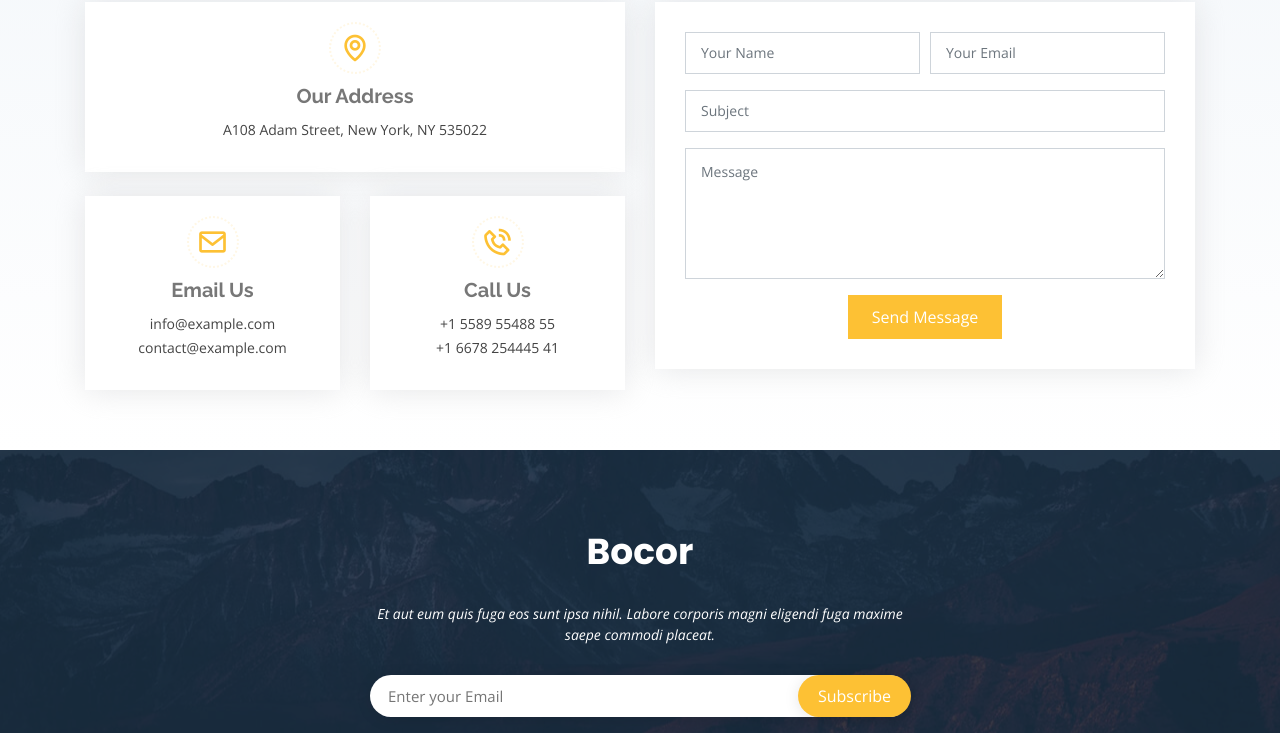
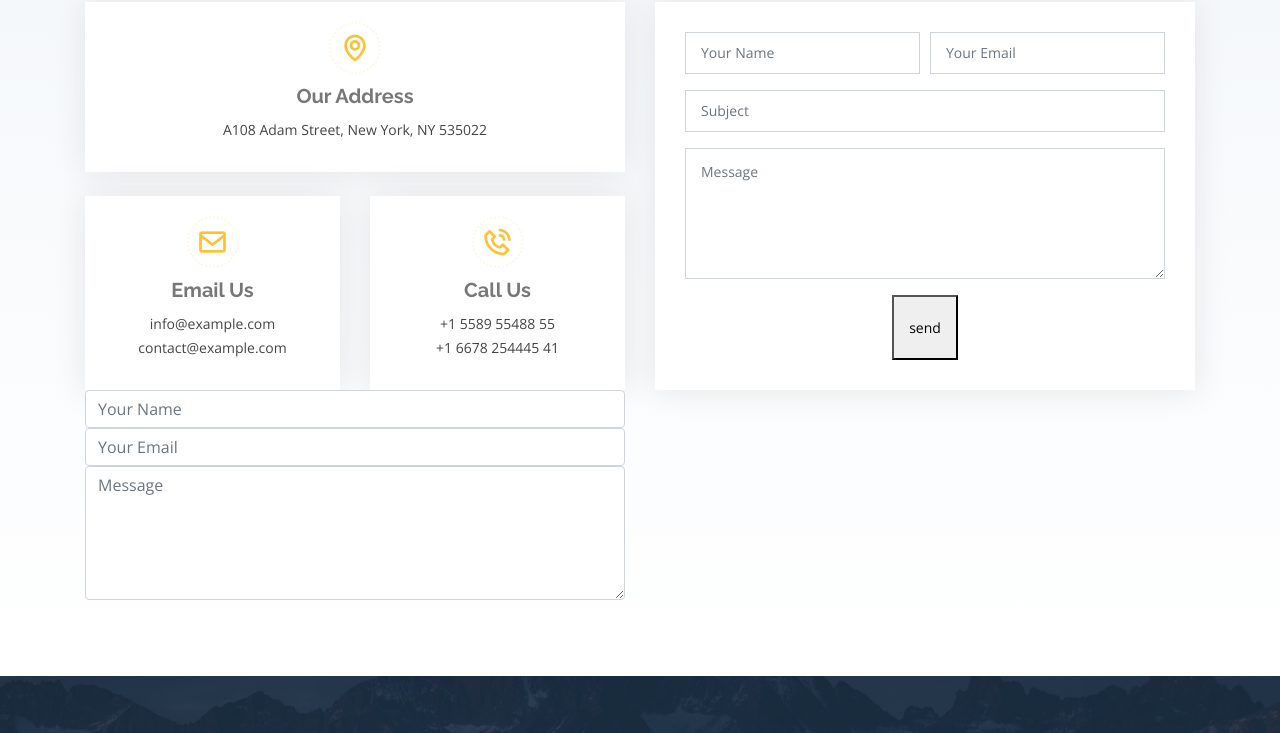
Before and after one commit to PiotWodecki/PiotWodecki.github.io, a plain HTML site: page index.html in a window 1280 px wide. Shown: the part 4948-5681 px from the top of the page. Drawn offline with nearby package versions, Linux system fonts and the light colour scheme.

Commit message:
Temporary change

```diff
--- a/index.html
+++ b/index.html
@@ -563,7 +563,7 @@ height="0" width="0" style="display:none;visibility:hidden"></iframe></noscript>
             </div>
 
           </div>
-
+		<p class="form-submit">
           <div class="col-lg-6">
             <form action="forms/contact.php" method="post" role="form" class="php-email-form" data-aos="fade-up">
               <div class="form-row">
@@ -589,9 +589,16 @@ height="0" width="0" style="display:none;visibility:hidden"></iframe></noscript>
                 <div class="error-message"></div>
                 <div class="sent-message">Your message has been sent. Thank you!</div>
               </div>
-              <div class="text-center"><button type="submit">Send Message</button></div>
+              <div class="text-center"><input name="submit" type="submit" value="send"></input></div>
             </form>
           </div>
+		  </p>
+		  <p class="form-submit col-lg-6">
+		  <input type="text" name="name" class="form-control" id="name" placeholder="Your Name" data-rule="minlen:4" data-msg="Please enter at least 4 chars" />
+		  <input type="email" class="form-control" name="email" id="email" placeholder="Your Email" data-rule="email" data-msg="Please enter a valid email" />
+		   <textarea class="form-control" name="message" rows="5" data-rule="required" data-msg="Please write something for us" placeholder="Message"></textarea>
+
+		  </p>
 
         </div>
 
```
